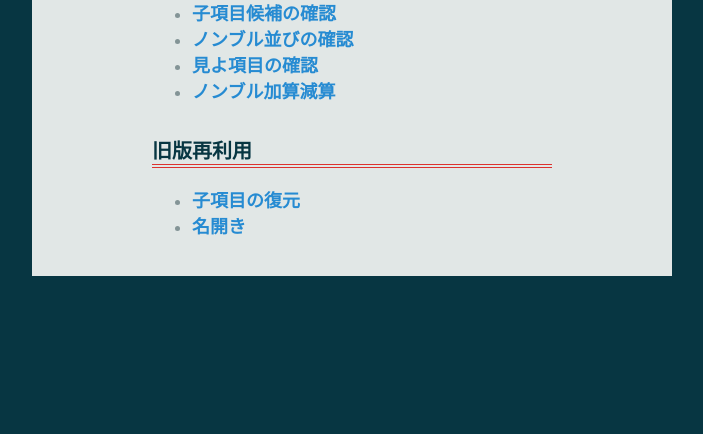
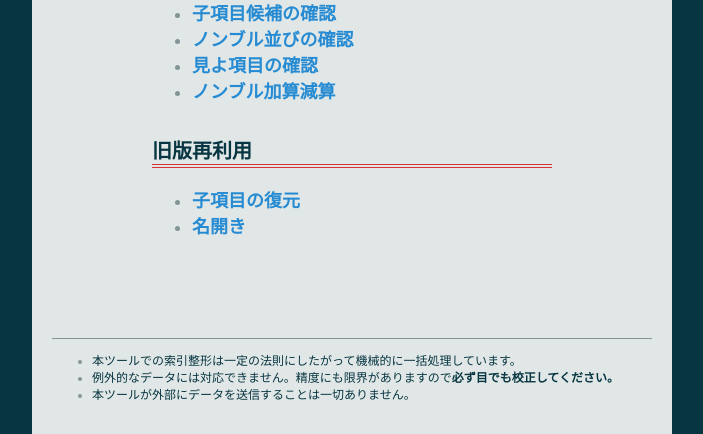
Before and after one commit to AWtnb/sakuin-tool, a PHP site: page / in a window 1280 px wide. Shown: the part 685-1119 px from the top of the page, without its empty margins (288-991 px from the left). Before the commit the page ends 961 px from the top, so only its background shows below. Run offline with PHP 8.4, Linux system fonts and the light colour scheme; some libraries are stand-ins or nearby versions; some web fonts are replaced.

Commit message:
add warning message

```diff
--- a/index.html
+++ b/index.html
@@ -46,9 +46,6 @@
             <li><a href="./tools/AdjustNombre/index.html">ノンブル加算減算</a></li>
         </ul>
         </ul>
-    </div>
-
-    <div class="outline">
         <h3>旧版再利用</h3>
         <ul>
             <li><a href="./tools/CompleteChild/index.html">子項目の復元</a></li>
@@ -56,6 +53,14 @@
         </ul>
     </div>
 
+    <div class="warning">
+        <hr>
+        <ul>
+            <li>本ツールでの索引整形は一定の法則にしたがって機械的に一括処理しています。</li>
+            <li>例外的なデータには対応できません。精度にも限界がありますので<strong>必ず目でも校正してください。</strong></li>
+            <li>本ツールが外部にデータを送信することは一切ありません。</li>
+        </ul>
+    </div>
     </div>
 
 
--- a/tools/style.css
+++ b/tools/style.css
@@ -186,3 +186,11 @@ table tbody {
 .ui .horizontal .vertical textarea {
   margin: 4px auto;
 }
+.warning {
+  font-size: 12px;
+  margin-top: 100px;
+}
+.warning hr {
+  border: none;
+  border-top: 1px solid #839496;
+}
--- a/tools/style.less
+++ b/tools/style.less
@@ -216,3 +216,12 @@ table {
         }
     }
 }
+
+.warning {
+    font-size: 12px;
+    margin-top: 100px;
+    hr {
+        border: none;
+        border-top: 1px solid @brblue;
+    }
+}
```
